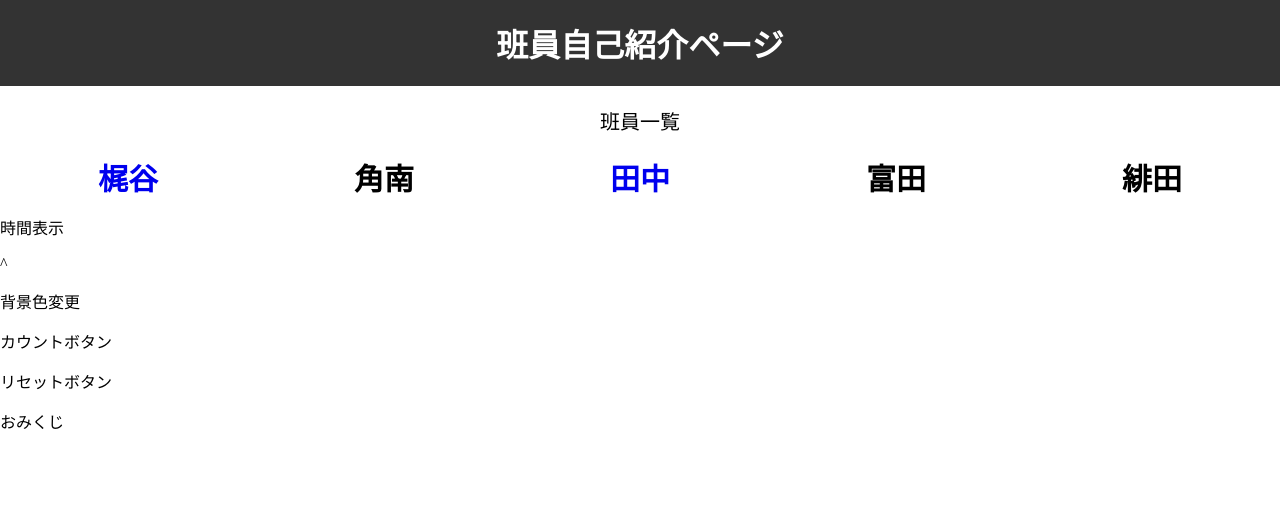
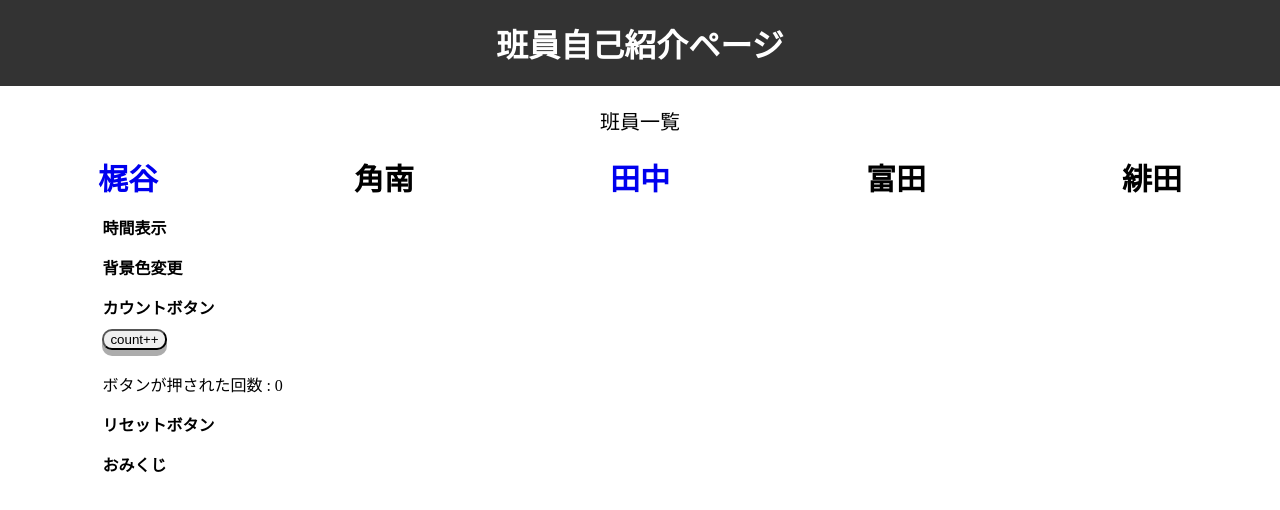
Before and after one commit to left-204/group_7_self_introduction, a plain HTML site: page index.html in a window 1280 px wide. Drawn offline with nearby package versions, Linux system fonts and the light colour scheme.

Commit message:
カウントボタン完成　index整え

```diff
--- a/JS/count.js
+++ b/JS/count.js
@@ -0,0 +1,7 @@
+let count = 0;
+function countadd(){
+    count = count + 1;
+    console.log("a");
+    document.getElementById("count").innerText = "ボタンが押された回数 : " + count;
+
+}
--- a/css/index.css
+++ b/css/index.css
@@ -12,18 +12,34 @@ h1 {
     text-align: center;
     margin: 10px auto;
 }
-.member_list{
+.member_list {
     display: flex;
     list-style:none;
     text-align: center;
     padding: 0;
 }
-.member{
+.member {
     flex: auto;
     font-weight: bold;
     font-size: 30px;
 }
-.member_link{
+.member_link {
     text-decoration: none;
+}
+.task {
+    margin-left: 8%;
+    font-weight: bold;
+}
+.count_button_space {
+    margin-left: 8%;
+}
+.count_button {
+    border-radius: 10px;
+    transform: translateY(-6px);
+    box-shadow:0 6px 0 0 #acacac;
+}
 
+.count_button:active{
+    box-shadow:0 2px 0 0 #acacac;
+    transform: translateY(-2px);
 }
--- a/index.html
+++ b/index.html
@@ -19,25 +19,32 @@
                 <li class="member"><a class ="member_link">富田</a></li>
                 <li class="member"><a class ="member_link">緋田</a></li>
             </ul>
-        <p>時間表示</p>
+        <p class ="task">時間表示</p>
+
         <div class="timer_space">
-^
+
         </div>
-        <p>背景色変更</p>
+
+        <p class ="task">背景色変更</p>
         <div class="background_color_change">
 
         </div>
-        <p>カウントボタン</p>
-        <div class="count_button">
 
+        <p class ="task">カウントボタン</p>
+        <div class="count_button_space">
+            <button class ="count_button" onclick ="countadd()">count++</button>
+            <p id="count">ボタンが押された回数 : 0</p>
         </div>
-        <p>リセットボタン</p>
+
+        <p class ="task">リセットボタン</p>
         <div class="count_reset_button">
 
         </div>
-        <p>おみくじ</p>
+
+        <p class ="task">おみくじ</p>
         <div class="omikuji">
 
         </div>
     </body>
 </html>
+<script src="JS/count.js"></script>
```
